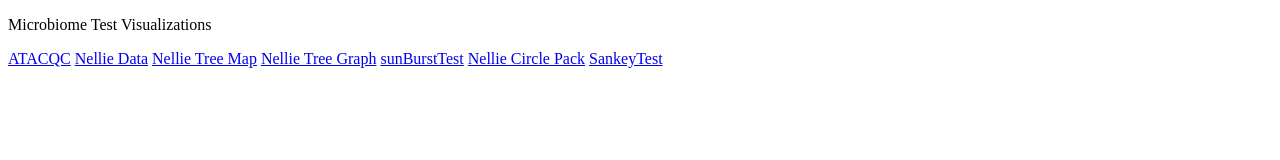
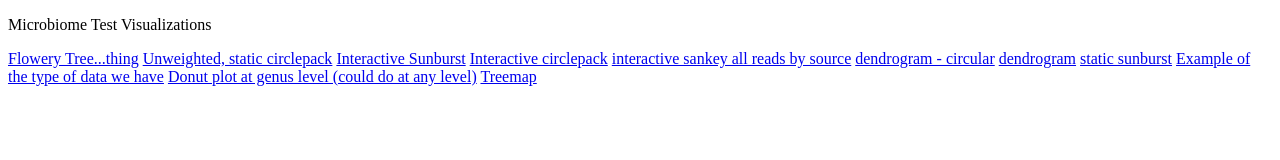
Before and after one commit to djChirpy/djChirpy.github.io, a plain HTML site: page microBiome.html in a window 1280 px wide. Drawn offline with Linux system fonts and the light colour scheme.

Commit message:
Update microBiome.html

```diff
--- a/microBiome.html
+++ b/microBiome.html
@@ -5,17 +5,16 @@
   </head>
   <body>
     <p>Microbiome Test Visualizations</p>
-    <a href="ATAQC.html">ATACQC</a>
-    <a href="/data/nellieShortData.html">Nellie Data</a>
-    <a href="nellieTreeMap.pdf">Nellie Tree Map</a>
-    <a href="nellieTreeGraph.pdf">Nellie Tree Graph</a>
-    <a href="sunBurstTest.html">sunBurstTest</a>
-    <a href="/data/nellieCirclePack.html">Nellie Circle Pack</a>
-    <a href="/data/sankeyExample.html">SankeyTest</a>
-    <!--#<a href="pancreasMinusSalivary.html">Pancreas vs Salivary</a>
-    #<a href="test.html">On the fly?</a>
-    #<a href="LowCovScorePath.html">lowCovPathSeq</a>
-    <a href="ATAQC.html">ATACQC</a>
-    #<a href="staticBurst.html">staticBurstTest</a>-->
-  </body>
+    <a href="/ForDemo/floweryTree.pdf">Flowery Tree...thing</a>
+    <a href="/ForDemo/circlePackUnweighted.pdf">Unweighted, static circlepack</a>
+    <a href="/ForDemo/nellieInteractiveSunburst.html">Interactive Sunburst</a>
+    <a href="/ForDemo/interactiveCirclePack.html">Interactive circlepack</a>
+    <a href="/ForDemo/sankey.html">interactive sankey all reads by source</a>
+    <a href="/ForDemo/dendrogramCircular.pdf">dendrogram - circular</a>
+    <a href="/ForDemo/dendrogram.pdf">dendrogram</a>
+    <a href="/ForDemo/staticSunburst.pdf">static sunburst</a>
+    <a href="/ForDemo/nellieShortData.html">Example of the type of data we have</a>
+    <a href="/ForDemo/genusDonut.pdf">Donut plot at genus level (could do at any level)</a>
+    <a href="/ForDemo/treeMap.pdf">Treemap</a>
+   </body>
 </html>
```
